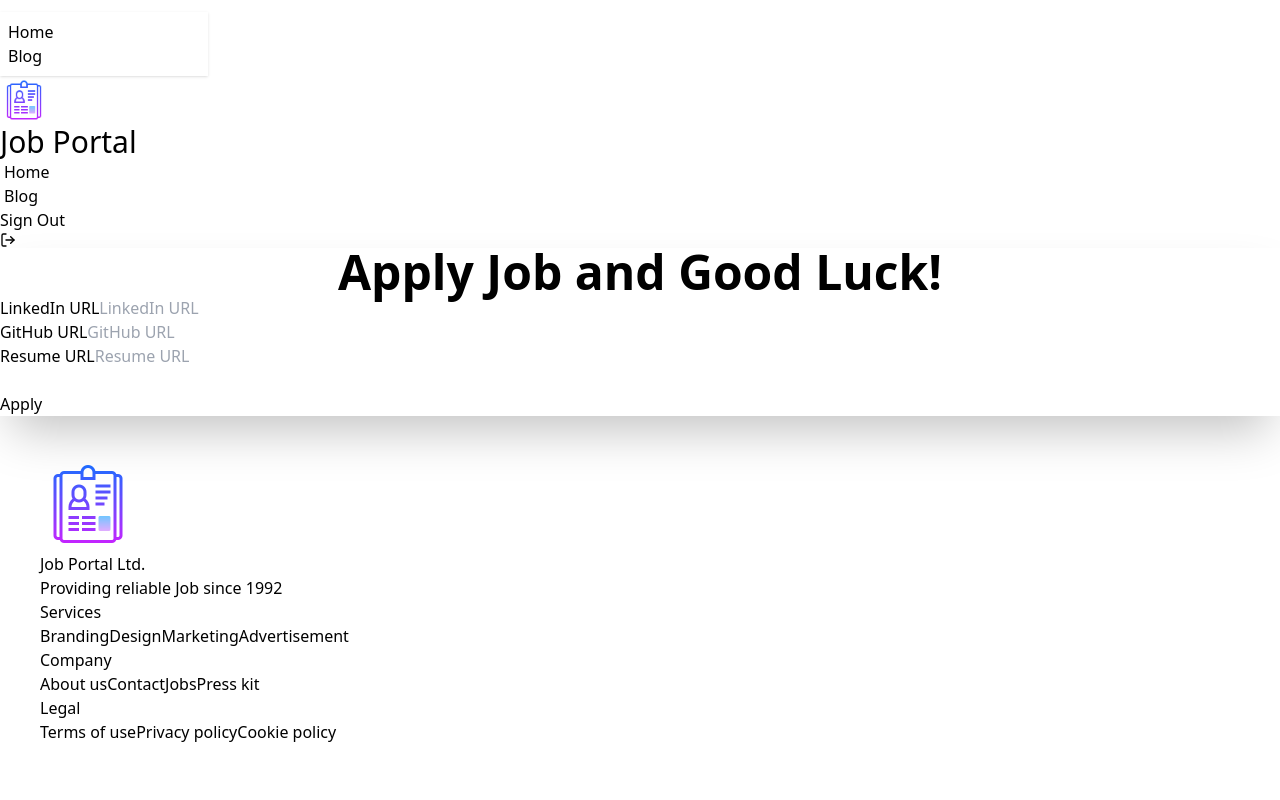
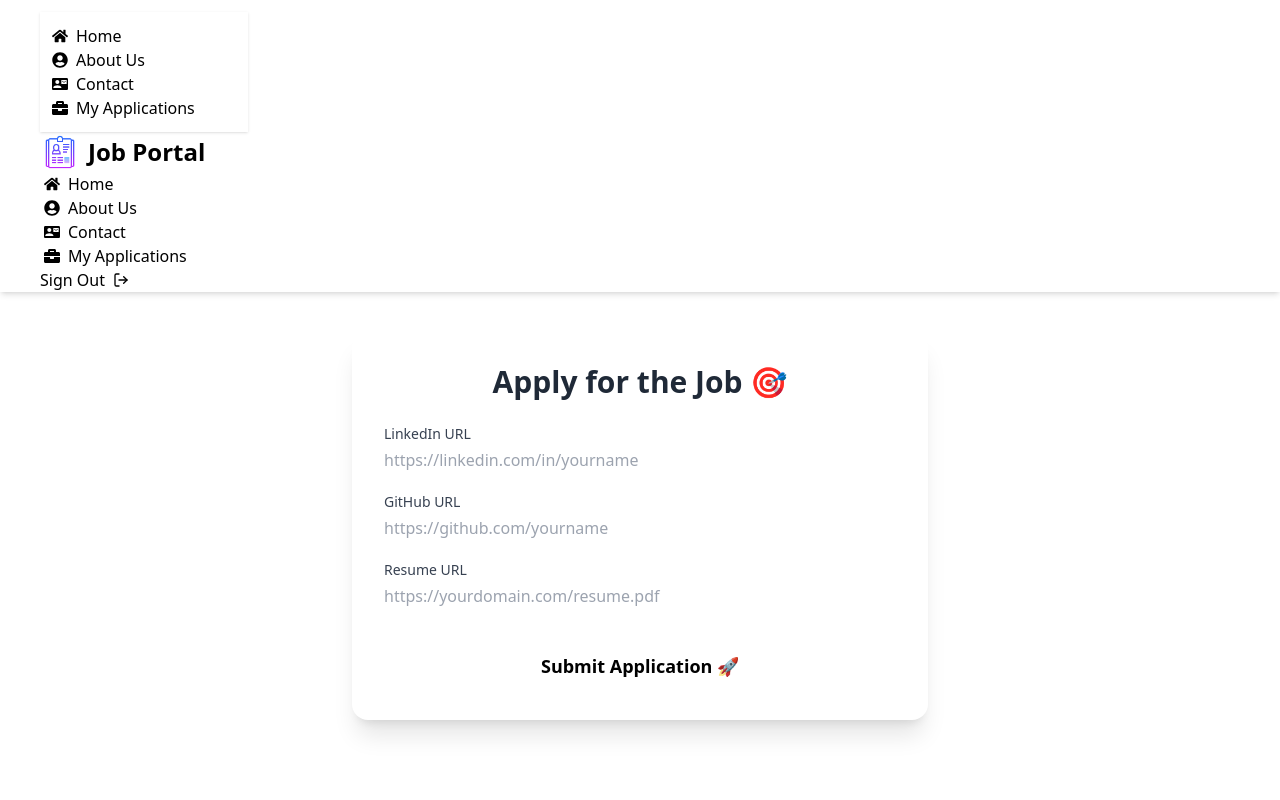
Before and after one commit to imjoyhalder/Job-Portal-Client-, a React (Vite) app: page /jobApply/1 in a window 1280 px wide. Shown: the top 800 px of the page. Built offline with nearby package versions, Linux system fonts and the light colour scheme; no server answers; sample sign-in values are in the browser's storage.

Commit message:
navbar banner update

```diff
--- a/package.json
+++ b/package.json
@@ -20,6 +20,7 @@
     "motion": "^12.15.0",
     "react": "^19.1.0",
     "react-dom": "^19.1.0",
+    "react-fast-marquee": "^1.6.5",
     "react-icons": "^5.5.0",
     "react-router-dom": "^7.6.1",
     "react-spinners": "^0.17.0",
--- a/src/Layouts/MainLayout.jsx
+++ b/src/Layouts/MainLayout.jsx
@@ -1,4 +1,3 @@
-
 import React from 'react';
 import { Outlet } from 'react-router-dom';
 import Navbar from '../Pages/Shared/Navbar';
@@ -6,10 +5,17 @@ import Footer from '../Pages/Shared/Footer';
 
 const MainLayout = () => {
     return (
-        <div className='max-w-7xl mx-auto'>
-            <Navbar></Navbar>
-            <Outlet></Outlet>
-            <Footer></Footer>
+        <div className="min-h-screen flex flex-col">
+            {/* Top Navbar */}
+            <Navbar />
+
+            {/* Main content that grows and pushes footer down */}
+            <main className="flex-grow max-w-7xl w-full mx-auto px-4">
+                <Outlet />
+            </main>
+
+            {/* Bottom Footer */}
+            <Footer />
         </div>
     );
 };
--- a/src/Pages/Home/Banner.jsx
+++ b/src/Pages/Home/Banner.jsx
@@ -1,42 +1,56 @@
-
-import { easeOut, motion } from "motion/react"
-import team1 from '../../assets/Team/Team1.jpg'
-import team2 from '../../assets/Team/Team2.jpg'
+import { motion } from "framer-motion"; // Changed to framer-motion for reliability
+import team1 from '../../assets/Team/Team1.jpg';
+import team2 from '../../assets/Team/Team2.jpg';
 
 const Banner = () => {
     return (
-        <div className="hero bg-base-200 min-h-96">
-            <div className="hero-content flex-col lg:flex-row-reverse">
-                <div className='flex-1'>
+        <div className="bg-base-200 py-16 px-6 rounded-2xl md:px-20">
+            <div className="flex flex-col-reverse lg:flex-row items-center justify-between gap-10">
+
+                {/* Left Side Text */}
+                <div className="flex-1 space-y-6 text-center lg:text-left">
+                    <motion.h1
+                        className="text-4xl md:text-5xl font-bold leading-tight"
+                        initial={{ opacity: 0, x: -50 }}
+                        animate={{ opacity: 1, x: 0 }}
+                        transition={{ duration: 1.2 }}
+                    >
+                        Latest <motion.span
+                            animate={{ color: ['#FF0080', '#7928CA', '#2AFADF'] }}
+                            transition={{ duration: 3, repeat: Infinity, repeatType: 'mirror' }}
+                            className="inline-block"
+                        >
+                            Jobs
+                        </motion.span> For You!
+                    </motion.h1>
+                    <p className="text-gray-600 text-sm md:text-base max-w-md mx-auto lg:mx-0">
+                        Discover your dream job today! Trusted by companies and candidates across industries. We help you build your future with confidence.
+                    </p>
+                    <motion.button
+                        whileHover={{ scale: 1.05 }}
+                        whileTap={{ scale: 0.95 }}
+                        className="btn btn-primary"
+                    >
+                        Get Started
+                    </motion.button>
+                </div>
+
+                {/* Right Side Images */}
+                <div className="flex-1 flex flex-col md:flex-row items-center justify-center gap-6 relative">
                     <motion.img
                         src={team1}
-                        animate={{y:[50,100,50]}}
-                        transition={{duration:10, repeat:Infinity}}
-
-                        className="max-w-sm w-64 border-l-4 border-b-4 border-blue-600 rounded-t-[40px] rounded-br-[40px] shadow-2xl"
+                        className="w-56 md:w-64 border-l-4 border-b-4 border-blue-600 rounded-t-[40px] rounded-br-[40px] shadow-2xl"
+                        animate={{ y: [0, -20, 0] }}
+                        transition={{ duration: 5, repeat: Infinity, ease: "easeInOut" }}
                     />
                     <motion.img
                         src={team2}
-                        animate={{x:[100,50,100]}}
-                        transition={{duration:10, delay:5, repeat:Infinity}}
-
-                        className="max-w-sm w-64 border-l-4 border-b-4 border-blue-600 rounded-t-[40px] rounded-br-[40px] shadow-2xl"
+                        className="w-56 md:w-64 border-l-4 border-b-4 border-purple-600 rounded-t-[40px] rounded-br-[40px] shadow-2xl"
+                        animate={{ y: [0, 20, 0] }}
+                        transition={{ duration: 5, delay: 2.5, repeat: Infinity, ease: "easeInOut" }}
                     />
                 </div>
-                <div className='flex-1'>
-                    <motion.h1
-                        animate={{x: 50}}
-                        transition={{duration: 2, delay:1, ease:easeOut, repeat: Infinity}}
-                        className="text-5xl font-bold">Latest <motion.span
-                        animate={{color:['#ecff33','#33ffe3', '#ff613']}}
-                        transition={{duration:1.5, repeat:Infinity }}
-                        >Jobs</motion.span> For You!</motion.h1>
-                    <p className="py-6">
-                        Provident cupiditate voluptatem et in. Quaerat fugiat ut assumenda excepturi exercitationem
-                        quasi. In deleniti eaque aut repudiandae et a id nisi.
-                    </p>
-                    <button className="btn btn-primary">Get Started</button>
-                </div>
+
             </div>
         </div>
     );
--- a/src/Pages/Home/Home.jsx
+++ b/src/Pages/Home/Home.jsx
@@ -1,11 +1,13 @@
 import React from 'react';
 import Banner from './Banner';
 import HotJobs from './HotJobs';
+import CategoryCarousel from './CategoryCarousel ';
 
 const Home = () => {
     return (
         <div>
             <Banner></Banner>
+            <CategoryCarousel></CategoryCarousel>
             <HotJobs></HotJobs>
         </div>
     );
--- a/src/Pages/Home/HotJobs.jsx
+++ b/src/Pages/Home/HotJobs.jsx
@@ -15,7 +15,7 @@ const HotJobs = () => {
     },[])
 
     return (
-        <div>
+        <div className='my-10'>
             <div className='grid grid-cols-1 sm:grid-cols-3 lg:grid-cols-4 justify-center justify-items-center gap-4'>
                 {
                     jobs.map(job=> <JobCard key={job._id} job={job}></JobCard>)
--- a/src/Pages/JobApply/JobApply.jsx
+++ b/src/Pages/JobApply/JobApply.jsx
@@ -1,12 +1,15 @@
 import React from 'react';
-import { useParams } from 'react-router-dom';
+import { useNavigate, useParams } from 'react-router-dom';
 import useAuth from '../../Hooks/UseAuth';
 import Swal from 'sweetalert2'
 
 const JobApply = () => {
 
-    const { user, } = useAuth()
-    const id = useParams()
+    const navigate = useNavigate()
+
+    const { user } = useAuth()
+    const { id } = useParams();
+    const cleanId = id.startsWith(":") ? id.slice(1) : id;
 
 
     const handleSubmit = e => {
@@ -18,7 +21,7 @@ const JobApply = () => {
         //console.log(linkedinUrl, githubUrl, resumeUrl)
 
         const jobApplication = {
-            job_id: id,
+            job_id: cleanId,
             applicant_email: user.email,
             linkedin,
             github,
@@ -41,6 +44,7 @@ const JobApply = () => {
                         icon: 'success',
                         confirmButtonText: 'Ok'
                     })
+                    navigate('/myApplications')
                 }
             })
             .catch(error => {
@@ -55,32 +59,62 @@ const JobApply = () => {
 
     return (
 
-        <div className="card bg-base-100 mx-auto w-full  shadow-2xl">
-            <h1 className="text-5xl text-center font-bold">Apply Job and Good Luck!</h1>
-            <form onSubmit={handleSubmit} className="card-body">
-                <div className="form-control">
-                    <label className="label">
-                        <span className="label-text">LinkedIn URL</span>
+        <div className="max-w-xl my-10 mx-auto bg-white shadow-xl rounded-2xl p-8 space-y-6">
+            <h1 className="text-3xl font-bold text-center text-gray-800">
+                Apply for the Job 🎯
+            </h1>
+
+            <form onSubmit={handleSubmit} className="space-y-5">
+                <div>
+                    <label className="block text-sm font-medium text-gray-700 mb-1">
+                        LinkedIn URL
                     </label>
-                    <input type="url" placeholder="LinkedIn URL" name='linkedinUrl' className="input input-bordered" required />
+                    <input
+                        type="url"
+                        name="linkedinUrl"
+                        placeholder="https://linkedin.com/in/yourname"
+                        className="w-full input input-bordered input-primary focus:outline-none focus:ring-2 focus:ring-blue-500"
+                        required
+                    />
                 </div>
-                <div className="form-control">
-                    <label className="label">
-                        <span className="label-text">GitHub URL</span>
+
+                <div>
+                    <label className="block text-sm font-medium text-gray-700 mb-1">
+                        GitHub URL
                     </label>
-                    <input type="url" name='githubUrl' placeholder="GitHub URL" className="input input-bordered" required />
+                    <input
+                        type="url"
+                        name="githubUrl"
+                        placeholder="https://github.com/yourname"
+                        className="w-full input input-bordered input-primary focus:outline-none focus:ring-2 focus:ring-blue-500"
+                        required
+                    />
                 </div>
-                <div className="form-control">
-                    <label className="label">
-                        <span className="label-text">Resume URL</span>
+
+                <div>
+                    <label className="block text-sm font-medium text-gray-700 mb-1">
+                        Resume URL
                     </label>
-                    <input type="url" name='resumeUrl' placeholder="Resume URL" className="input input-bordered" required />
+                    <input
+                        type="url"
+                        name="resumeUrl"
+                        placeholder="https://yourdomain.com/resume.pdf"
+                        className="w-full input input-bordered input-primary focus:outline-none focus:ring-2 focus:ring-blue-500"
+                        required
+                    />
                 </div>
-                <div className="form-control mt-6">
-                    <button className="btn btn-primary">Apply</button>
+
+                <div className="pt-4">
+                    <button
+                        type="submit"
+                        className="btn btn-primary w-full py-2 text-lg font-semibold rounded-xl hover:scale-105 transition-transform"
+                    >
+                        Submit Application 🚀
+                    </button>
                 </div>
             </form>
         </div>
+
 
     );
 };
--- a/src/Pages/Shared/Footer.jsx
+++ b/src/Pages/Shared/Footer.jsx
@@ -1,37 +1,60 @@
 import React from 'react';
-import jobIcon from '../../assets/Joblogo/favicon.png'
+import jobIcon from '../../assets/Joblogo/favicon.png';
+import { FaFacebook, FaLinkedin, FaTwitter, FaInstagram } from 'react-icons/fa';
 
 const Footer = () => {
   return (
-        <footer className="footer sm:footer-horizontal bg-base-200 text-base-content p-10">
+    <footer className="bg-base-200 text-base-content px-6 pt-12 pb-8 mt-10 border-t">
+      <div className="max-w-7xl mx-auto grid grid-cols-1 sm:grid-cols-2 md:grid-cols-4 gap-10">
+
+        {/* Logo and About */}
         <aside>
-                <img src={jobIcon} alt="" />
-                <p>
-                    Job Portal Ltd.
-                    <br />
-                    Providing reliable Job since 1992
+          <div className="flex items-center gap-3 mb-4">
+            <img src={jobIcon} alt="Job Portal Logo" className="w-10 h-10" />
+            <span className="text-lg font-bold">Job Portal Ltd.</span>
+          </div>
+          <p className="text-sm leading-relaxed text-gray-500">
+            Connecting talents with opportunities since 1992. <br /> Trusted by thousands of employers & professionals.
           </p>
         </aside>
+
+        {/* Services */}
         <nav>
           <h6 className="footer-title">Services</h6>
-                <a className="link link-hover">Branding</a>
-                <a className="link link-hover">Design</a>
-                <a className="link link-hover">Marketing</a>
-                <a className="link link-hover">Advertisement</a>
+          <a className="link link-hover">Resume Builder</a>
+          <a className="link link-hover">Job Matching</a>
+          <a className="link link-hover">Career Counseling</a>
+          <a className="link link-hover">Freelancing</a>
         </nav>
+
+        {/* Company */}
         <nav>
           <h6 className="footer-title">Company</h6>
-                <a className="link link-hover">About us</a>
+          <a className="link link-hover">About Us</a>
           <a className="link link-hover">Contact</a>
-                <a className="link link-hover">Jobs</a>
-                <a className="link link-hover">Press kit</a>
+          <a className="link link-hover">Our Team</a>
+          <a className="link link-hover">Careers</a>
         </nav>
+
+        {/* Legal + Social Icons */}
         <nav>
           <h6 className="footer-title">Legal</h6>
-                <a className="link link-hover">Terms of use</a>
-                <a className="link link-hover">Privacy policy</a>
-                <a className="link link-hover">Cookie policy</a>
+          <a className="link link-hover">Terms of Use</a>
+          <a className="link link-hover">Privacy Policy</a>
+          <a className="link link-hover">Cookie Policy</a>
+
+          <div className="mt-6 flex gap-4 text-lg text-gray-500">
+            <a href="#"><FaFacebook className="hover:text-blue-600 transition" /></a>
+            <a href="#"><FaLinkedin className="hover:text-blue-500 transition" /></a>
+            <a href="#"><FaTwitter className="hover:text-sky-400 transition" /></a>
+            <a href="#"><FaInstagram className="hover:text-pink-500 transition" /></a>
+          </div>
         </nav>
+      </div>
+
+      <div className="text-center mt-10 text-sm text-gray-400">
+        &copy; {new Date().getFullYear()} Job Portal Ltd. All rights reserved.
+      </div>
     </footer>
   );
 };
--- a/src/Pages/Shared/Navbar.jsx
+++ b/src/Pages/Shared/Navbar.jsx
@@ -1,79 +1,91 @@
-import link from 'daisyui/components/link';
 import React, { useContext } from 'react';
 import { Link, NavLink, useNavigate } from 'react-router-dom';
+import { LuLogOut } from "react-icons/lu";
+import { FaHome, FaBriefcase, FaUserCircle } from "react-icons/fa";
+import { MdContactMail } from "react-icons/md";
 import AuthContext from '../../Context/AuthContext/AuthContext';
-import jobIcon from '../../assets/Joblogo/icons8-job-application-64.png'
-import { LuLogOut } from "react-icons/lu";
+import jobIcon from '../../assets/Joblogo/icons8-job-application-64.png';
 
 const Navbar = () => {
+    const { user, userLogout } = useContext(AuthContext);
+    const navigate = useNavigate();
 
-    const { user, userLogout } = useContext(AuthContext)
-    const navigate = useNavigate()
+    const handleLogOut = () => {
+        userLogout()
+            .then(() => {
+                navigate('/');
+            })
+            .catch(error => console.log(error));
+    };
 
-    const handleLogOut= ()=>{
-        userLogout()
-        .then(res=>{
-            console.log(res)
-            navigate('/')
-        })
-        .catch(error=>{
-            console.log(error)
-        })
-    }
-
-    const links = <>
-        <li><NavLink>Home</NavLink></li>
-        <li><NavLink>Blog</NavLink></li>
-    </>
+    const links = (
+        <>
+            <li>
+                <NavLink to="/" className="flex items-center gap-2">
+                    <FaHome /> Home
+                </NavLink>
+            </li>
+            <li>
+                <NavLink to="/about" className="flex items-center gap-2">
+                    <FaUserCircle /> About Us
+                </NavLink>
+            </li>
+            <li>
+                <NavLink to="/contact" className="flex items-center gap-2">
+                    <MdContactMail /> Contact
+                </NavLink>
+            </li>
+            {user && (
+                <li>
+                    <NavLink to="/myApplications" className="flex items-center gap-2">
+                        <FaBriefcase /> My Applications
+                    </NavLink>
+                </li>
+            )}
+        </>
+    );
 
     return (
-        <div className="navbar bg-base-100">
+        <div className="navbar bg-base-100 shadow-md px-5 md:px-10">
             <div className="navbar-start">
                 <div className="dropdown">
-                    <div tabIndex={0} role="button" className="btn btn-ghost lg:hidden">
+                    <button tabIndex={0} className="btn btn-ghost lg:hidden">
                         <svg
                             xmlns="http://www.w3.org/2000/svg"
-                            className="h-5 w-5"
+                            className="h-6 w-6"
                             fill="none"
                             viewBox="0 0 24 24"
                             stroke="currentColor">
-                            <path
-                                strokeLinecap="round"
-                                strokeLinejoin="round"
-                                strokeWidth="2"
-                                d="M4 6h16M4 12h8m-8 6h16" />
+                            <path strokeLinecap="round" strokeLinejoin="round" strokeWidth="2" d="M4 6h16M4 12h16M4 18h16" />
                         </svg>
-                    </div>
+                    </button>
                     <ul
                         tabIndex={0}
-                        className="menu menu-sm dropdown-content bg-base-100 rounded-box z-[1] mt-3 w-52 p-2 shadow">
-                        {
-                            links
-                        }
+                        className="menu menu-sm dropdown-content mt-3 z-[1] p-3 shadow bg-base-100 rounded-box w-52">
+                        {links}
                     </ul>
                 </div>
-                <a className="btn btn-ghost text-xl">
-                    <img className='w-12' src={jobIcon} alt="" />
-                    <h3 className="text-xl md:text-3xl"> Job Portal</h3>
-                </a>
+                <Link to="/" className="flex items-center gap-2 btn btn-ghost text-xl">
+                    <img className="w-10" src={jobIcon} alt="Job Portal Logo" />
+                    <span className="text-lg md:text-2xl font-bold">Job Portal</span>
+                </Link>
             </div>
+
             <div className="navbar-center hidden lg:flex">
-                <ul className="menu menu-horizontal px-1">
-                    {
-                        links
-                    }
-                </ul>
+                <ul className="menu menu-horizontal px-1 gap-2">{links}</ul>
             </div>
-            <div className="navbar-end gap-4">
-                {
-                    user ? <>
-                        <button onClick={handleLogOut} className='btn btn-primary'>Sign Out<LuLogOut /></button>
-                    </> : <>
-                        <Link to='/register' className="btn">Register</Link>
-                        <Link to='/login' className="btn">Sign Up</Link>
+
+            <div className="navbar-end gap-3">
+                {user ? (
+                    <button onClick={handleLogOut} className="btn btn-outline btn-error flex items-center gap-2">
+                        Sign Out <LuLogOut />
+                    </button>
+                ) : (
+                    <>
+                        <Link to="/register" className="btn btn-outline">Register</Link>
+                        <Link to="/login" className="btn btn-primary">Sign In</Link>
                     </>
-                }
-
+                )}
             </div>
         </div>
     );
```
Also changed, not shown: src/Pages/Home/CategoryCarousel .jsx (added, +41 -0 lines), src/Pages/MyApplications/MyApplications.jsx (added, +74 -0 lines), src/Routes/Router.jsx (+7 -0 lines), 1 other file (tests, documents, lock files or other folders). Lines whose indentation alone changed are shown as unchanged.
